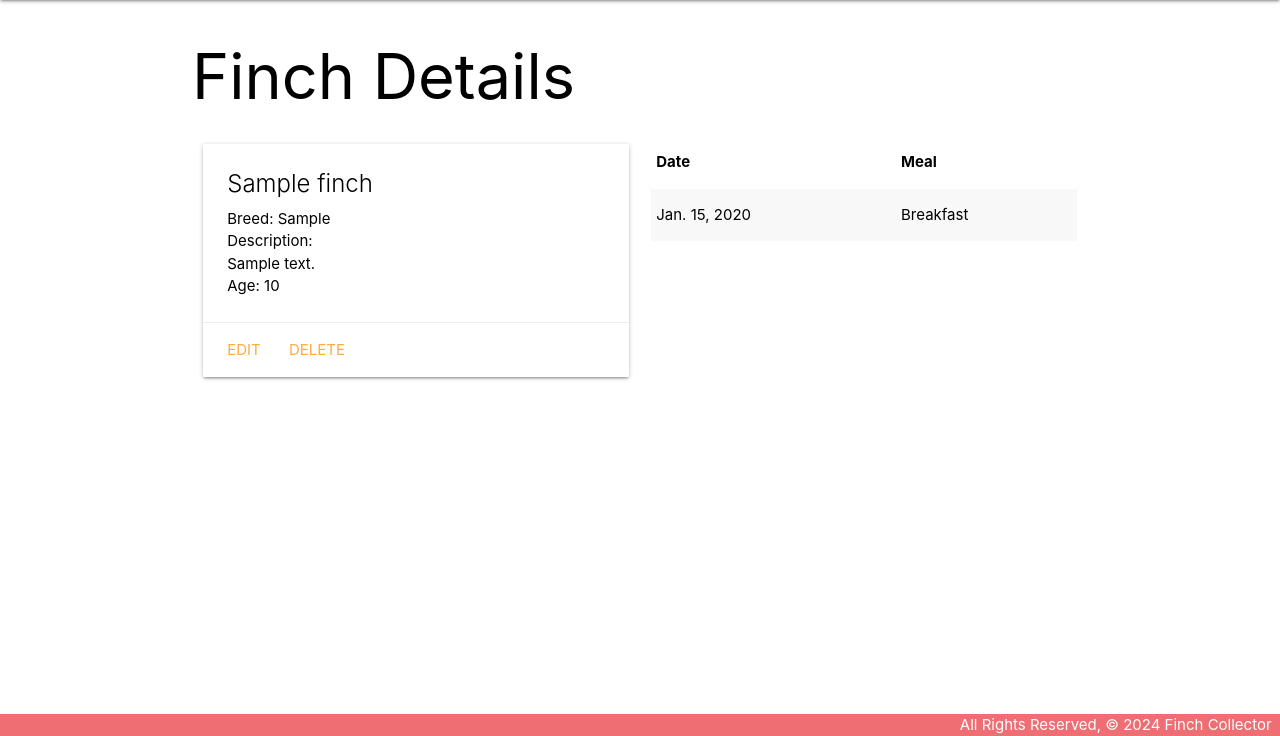
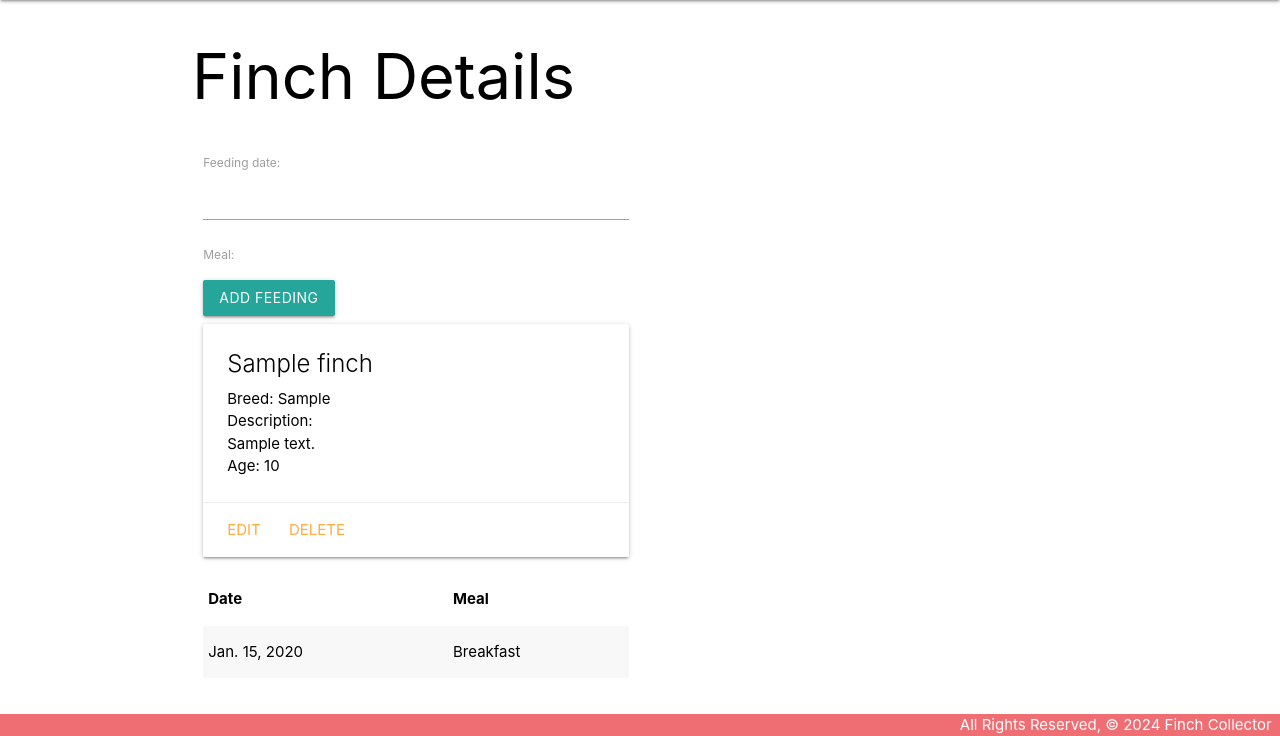
Before and after one commit to ariellepollock/finchcollector, a Django app: page /finches/1 in a window 1280 px wide. Shown: the part 64-800 px from the top of the page. Run offline with Django 4.2, Linux system fonts and the light colour scheme; tables that the repository leaves empty hold one stand-in row (values such as "Sample post").

Commit message:
display feeding form

```diff
--- a/main_app/templates/finches/detail.html
+++ b/main_app/templates/finches/detail.html
@@ -5,6 +5,14 @@
 
 <div class="row">
     <div class="col s6">
+        <form method="POST">
+            {% csrf_token %}
+            <!-- Render the inputs -->
+            {{ feeding_form.as_p }}
+            <input type="submit" class="btn" value="Add Feeding">
+        </form>
+        <!-- New Markup Above -->
+        <table class="striped">
         <div class="card">
             <div class="card-content">
                 <span class="card-title">{{ finch.name }}</span>
--- a/main_app/views.py
+++ b/main_app/views.py
@@ -4,6 +4,8 @@ from django.views.generic.edit import CreateView, UpdateView, DeleteView
 from django.views.generic.detail import DetailView
 
 from . models import Finch
+
+from . forms import FeedingForm
 
 
 # Create your views here.
@@ -23,8 +25,10 @@ def finches_index(request):
 def finches_detail(request, finch_id):
     finch = Finch.objects.get(id=finch_id)
 
+    feeding_form = FeedingForm()
+
     return render(request, 'finches/detail.html', {
-        'finch': finch
+        'finch': finch, 'feeding_form': feeding_form
     })
 
 class FinchCreate(CreateView):
```
